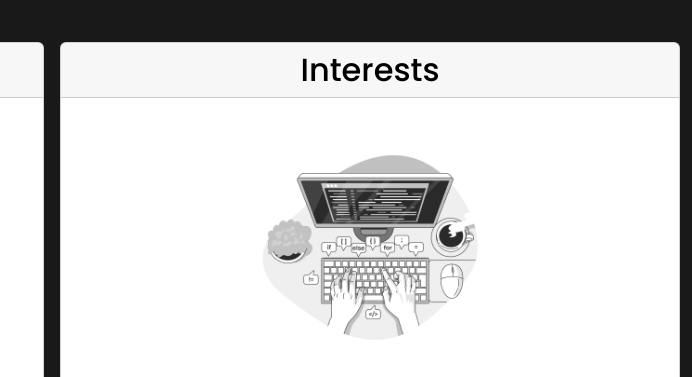
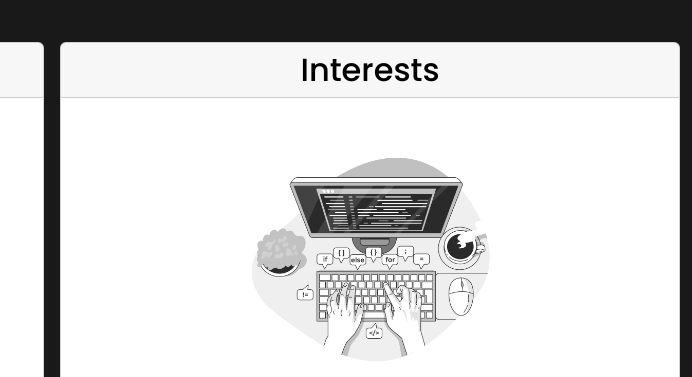
Before and after one commit to xoerian/erian.contact, a plain HTML site: page index.html in a window 1280 px wide. Shown: the part 838-1215 px from the top of the page, 588-1280 px from the left. Drawn offline with nearby package versions, Linux system fonts and the light colour scheme.

Commit message:
width updates

```diff
--- a/index.html
+++ b/index.html
@@ -63,7 +63,7 @@
                         <div class="card">
                             <h2 class="card-header text-black">Interests</h2>
                             <hr>
-                            <img src="/assests/laptop.jpg" alt="http://www.freepik.com, Designed by stories / Freepik" width="232.5">
+                            <img src="/assests/laptop.jpg" alt="http://www.freepik.com, Designed by stories / Freepik" width="257">
                             <div class="card-body ">
                                 <h5 class="text-dark ">I am very passionate about Web Development, UI/UX Design & Personal Finance.</h5>
                             </div>
```
